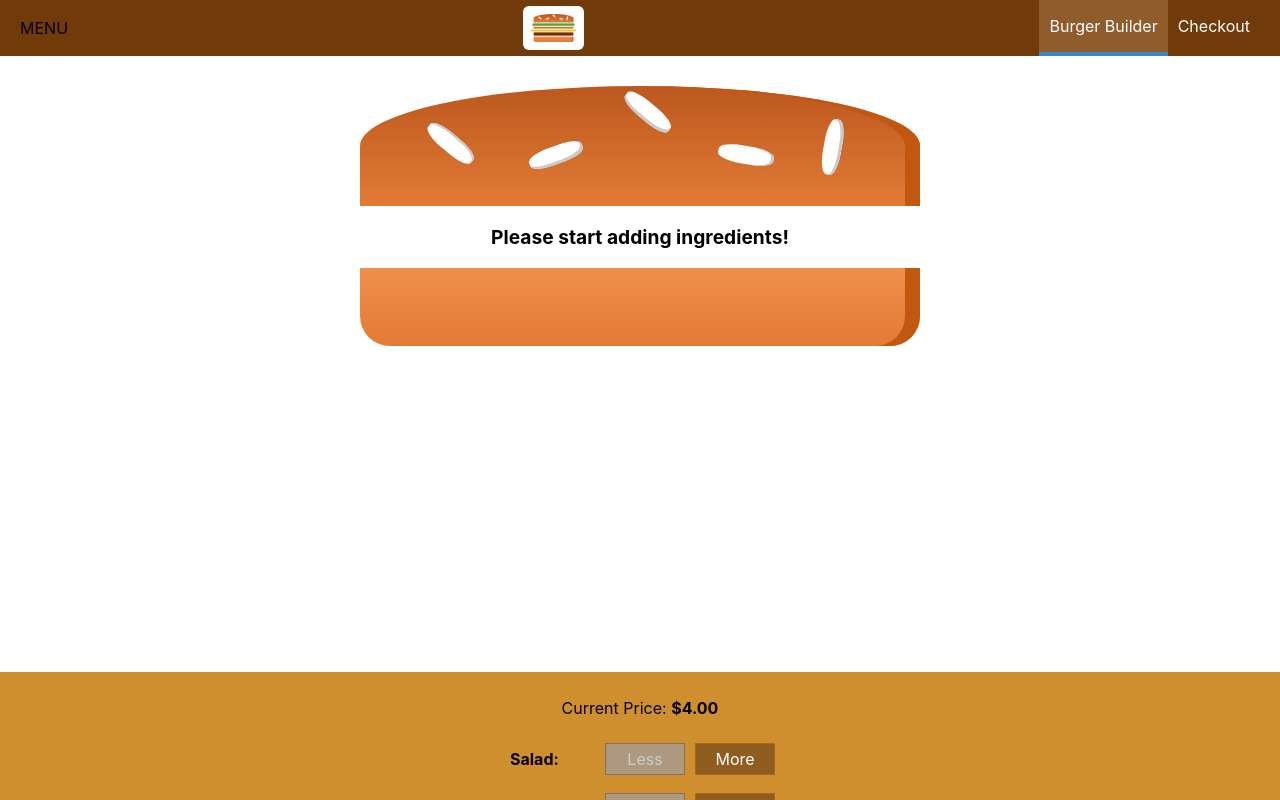
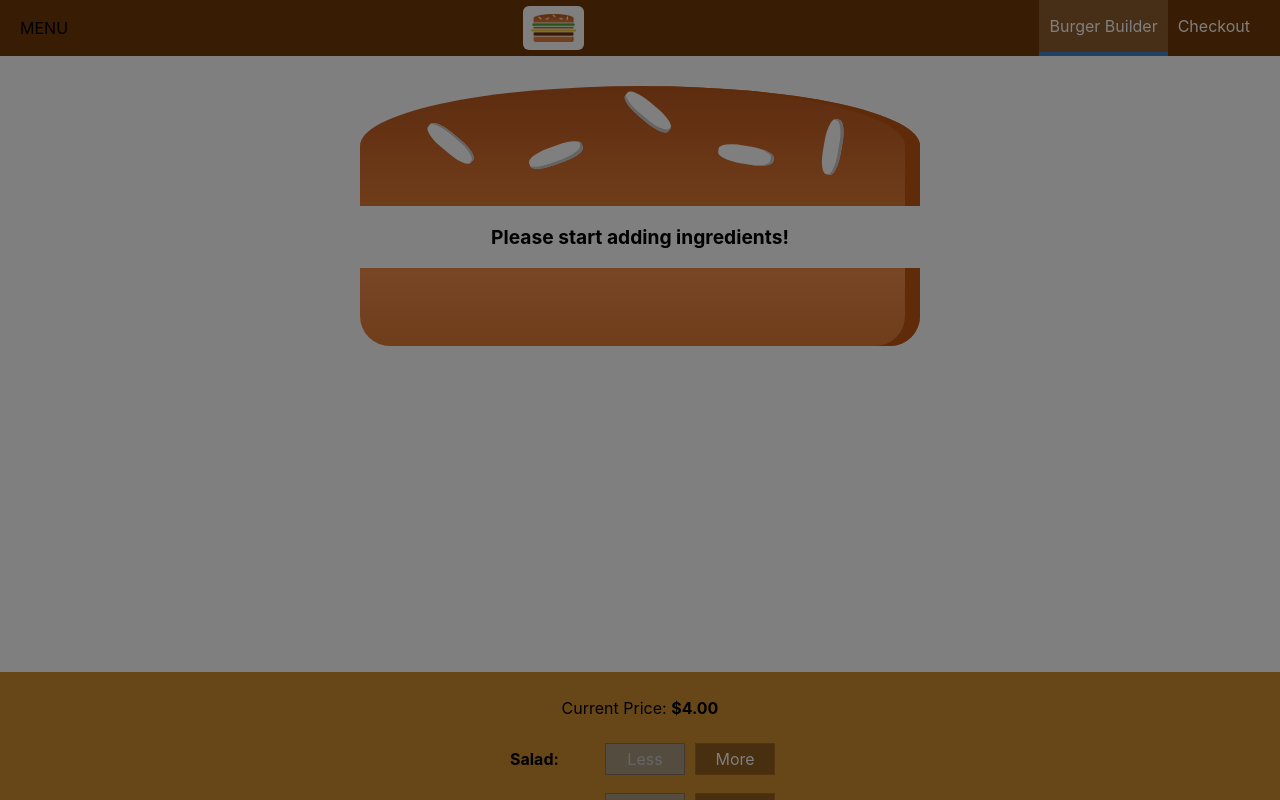
Before and after one commit to web-dev-dave/burger-builder, a React (Create React App) app: page / in a window 1280 px wide. Shown: the top 800 px of the page. Built offline with nearby package versions, Linux system fonts and the light colour scheme.

Commit message:
close side drawer

```diff
--- a/src/components/Layout/Layout.js
+++ b/src/components/Layout/Layout.js
@@ -5,12 +5,29 @@ import SideDrawer from '../Navigation/SideDrawer/SideDrawer'
 
 import classes from './Layout.module.css'
 
-export const Layout = (props) => {
-  return (
-    <>
-      <SideDrawer />
-      <Toolbar />
-      <main className={classes.Content}>{props.children}</main>
-    </>
-  )
+class Layout extends React.Component {
+  state = {
+    showSideDrawer: true,
+  }
+
+  sideDrawerClosedHandler = () => {
+    this.setState({
+      showSideDrawer: false,
+    })
+  }
+
+  render() {
+    return (
+      <>
+        <SideDrawer
+          show={this.state.showSideDrawer}
+          closed={this.sideDrawerClosedHandler}
+        />
+        <Toolbar />
+        <main className={classes.Content}>{this.props.children}</main>
+      </>
+    )
+  }
 }
+
+export default Layout
--- a/src/components/Navigation/SideDrawer/SideDrawer.js
+++ b/src/components/Navigation/SideDrawer/SideDrawer.js
@@ -1,13 +1,21 @@
 import React from 'react'
 import Logo from '../../Logo/Logo'
 import NavigationItems from '../NavigationItems/NavigationItems'
+import Backdrop from '../../UI/Backdrop/Backdrop'
 
 import classes from './SideDrawer.module.css'
 
 const SideDrawer = (props) => {
   // Conditionally add CSS classes to open and close sidedrawer
+  let attachedClasses = [classes.SideDrawer, classes.Close]
+  if (props.show) {
+    attachedClasses = [classes.SideDrawer, classes.Open]
+  }
+
   return (
-    <div className={classes.SideDrawer}>
+    <>
+      <Backdrop show={props.show} clicked={props.closed} />
+      <div className={attachedClasses.join(' ')}>
         <div className={classes.Logo}>
           <Logo />
         </div>
@@ -15,6 +23,7 @@ const SideDrawer = (props) => {
           <NavigationItems />
         </nav>
       </div>
+    </>
   )
 }
 
--- a/src/components/Navigation/SideDrawer/SideDrawer.module.css
+++ b/src/components/Navigation/SideDrawer/SideDrawer.module.css
@@ -9,7 +9,7 @@
   background-color: white;
   padding: 32px 16px;
   box-sizing: border-box;
-  transition: transform 0.3 ease-out;
+  transition: transform 0.3s ease-out;
 }
 
 @media (min-width: 500px) {
@@ -22,7 +22,7 @@
   transform: translateX(0);
 }
 
-.Closed {
+.Close {
   transform: translateX(-100%);
 }
 
```
Also changed, not shown: src/App.js (+5 -5 lines). Lines whose indentation alone changed are shown as unchanged.
